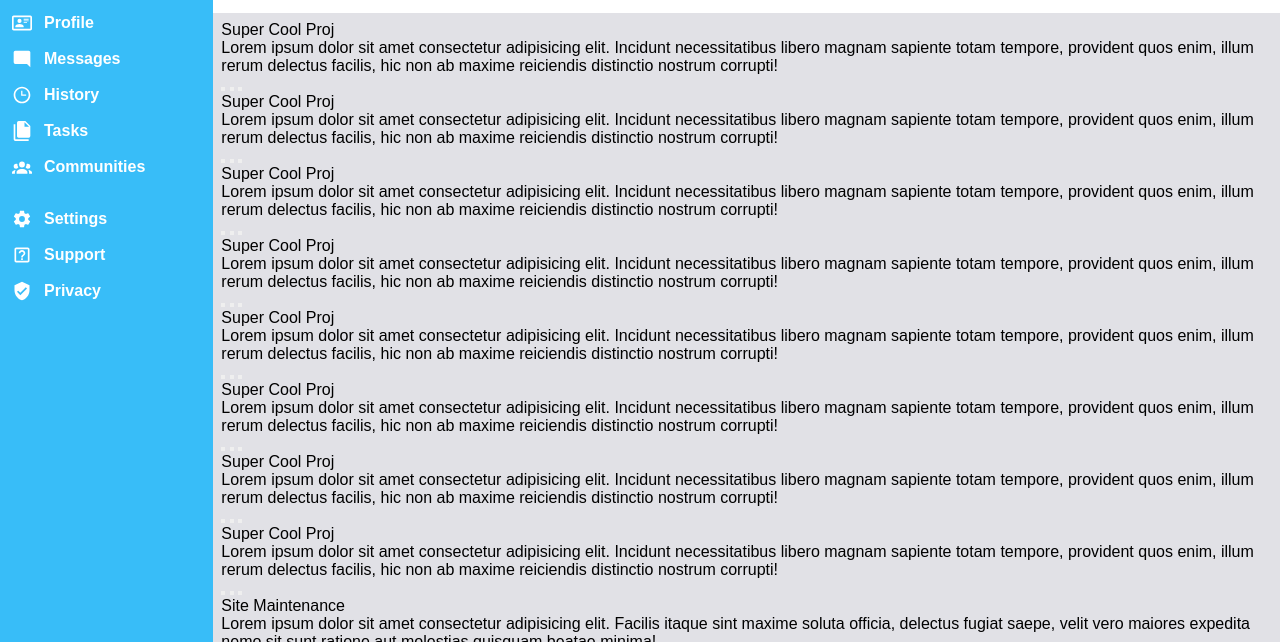
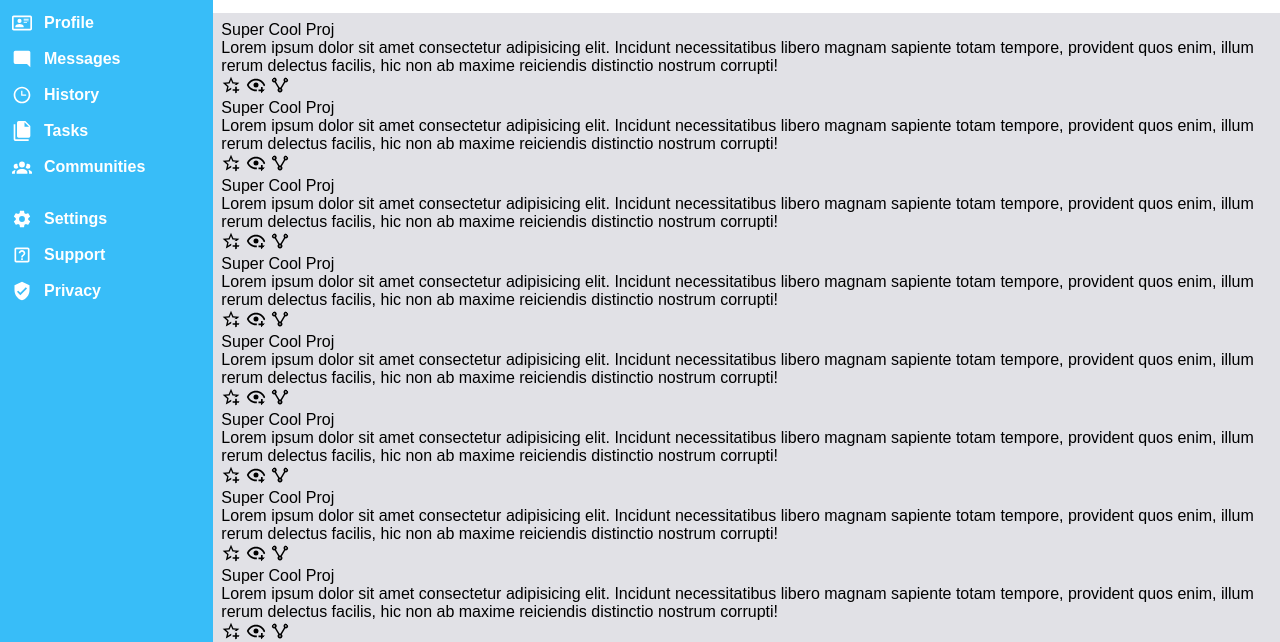
Before and after one commit to itsEmadK/odin-admin-dash, a plain HTML site: page index.html in a window 1280 px wide. Shown: the part 115-757 px from the top of the page. Drawn offline with Linux system fonts and the light colour scheme.

Commit message:
Add user actions icons

```diff
--- a/style.css
+++ b/style.css
@@ -204,3 +204,25 @@ main {
     padding: 8px;
     grid-template-columns: 1fr auto;
 }
+
+.project-card-options>button {
+    width: 20px;
+    height: 20px;
+    border: none;
+    border-radius: 50%;
+    background-color: black;
+}
+
+button.star {
+    mask: url(./images/star-plus-outline.svg);
+
+}
+
+button.view {
+    mask: url(./images/eye-plus-outline.svg);
+}
+
+button.share {
+    transform: rotateZ(-90deg);
+    mask: url(./images/share-variant-outline.svg);
+}
```
Also changed, not shown: images/eye-plus-outline.svg (added), images/share-variant-outline.svg (added), images/star-plus-outline.svg (added).
